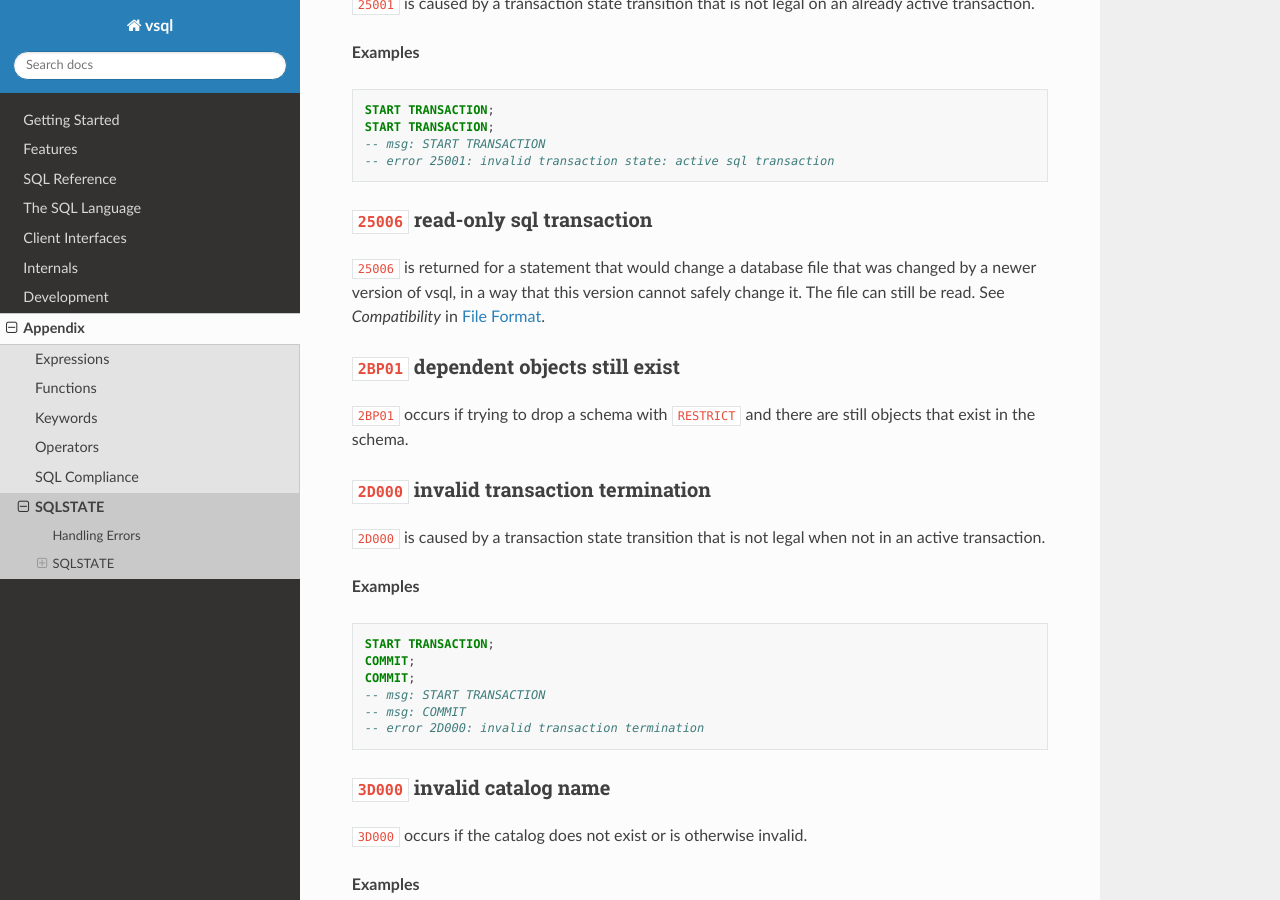
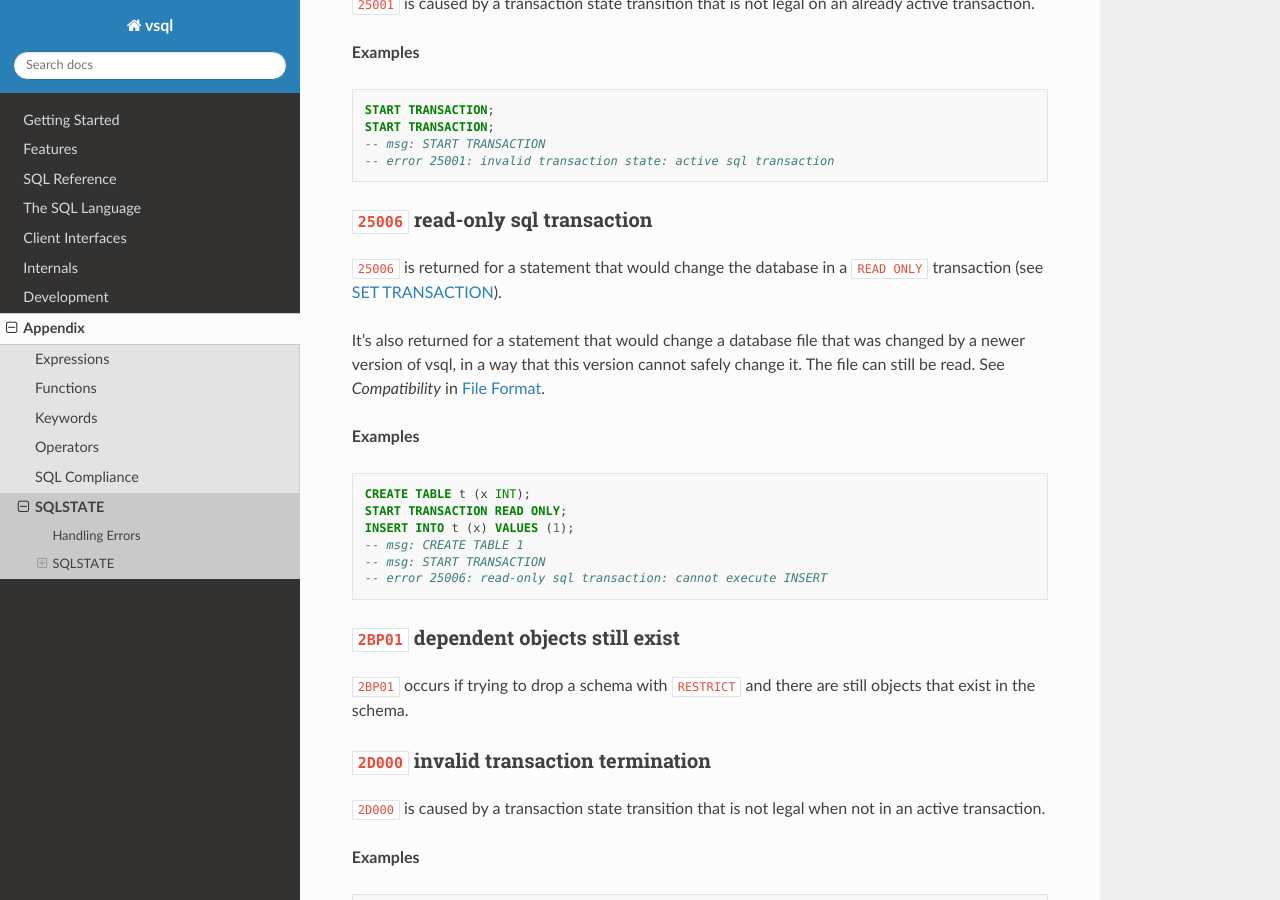
Before and after one commit to elliotchance/vsql, a Sphinx documentation site: the page built from docs/sqlstate.rst, in a window 1280 px wide and 900 px high, scrolled down 8490 px. Built offline with Sphinx 7.4.7 and the Read the Docs theme 3.1.0, drawn with Linux system fonts in a browser that asks for light colours.

Commit message:
language: Support READ ONLY and READ WRITE transactions
SET TRANSACTION and START TRANSACTION now take an access mode. In a READ
ONLY transaction, any statement that changes the database (INSERT, UPDATE,
DELETE, CREATE, ALTER or DROP) fails with 25006.

SET TRANSACTION applies to the next transaction only, whether that's a
START TRANSACTION (which can override it) or the implicit transaction of
the next statement that runs on its own. SET CATALOG, SET SCHEMA and
EXPLAIN don't start a transaction, so they don't use it up. It's a 25001
error inside a transaction. NEXT VALUE FOR is still allowed, since
sequence changes aren't transactional (PostgreSQL rejects it).

ISOLATION LEVEL (E152-01) is still not supported.

SQL E152-02
SQL T241

Co-Authored-By: Claude Opus 5.5 <noreply@anthropic.com>

```diff
--- a/docs/sql-compliance.rst
+++ b/docs/sql-compliance.rst
@@ -322,13 +322,13 @@ As of the latest version (or at least the version of this documentation)
    * - ✅ E151-02
      - ``ROLLBACK`` statement
 
-   * - ❌ **E152**
+   * - ⭕ **E152**
      - **Basic SET TRANSACTION statement**
 
    * - ❌ E152-01
      - ``SET TRANSACTION`` statement: ``ISOLATION LEVEL SERIALIZABLE`` clause
 
-   * - ❌ E152-02
+   * - ✅ E152-02
      - ``SET TRANSACTION`` statement: ``READ ONLY`` and ``READ WRITE`` clauses
 
    * - ❌ **E153**
--- a/docs/sql-reference.rst
+++ b/docs/sql-reference.rst
@@ -19,6 +19,7 @@ SQL Reference
    select.rst
    set-catalog.rst
    set-schema.rst
+   set-transaction.rst
    start-transaction.rst
    update.rst
    values.rst
--- a/docs/sqlstate.rst
+++ b/docs/sqlstate.rst
@@ -394,10 +394,24 @@ already active transaction.
 ``25006`` read-only sql transaction
 ^^^^^^^^^^^^^^^^^^^^^^^^^^^^^^^^^^^
 
-``25006`` is returned for a statement that would change a database file that
-was changed by a newer version of vsql, in a way that this version cannot
-safely change it. The file can still be read. See *Compatibility* in
+``25006`` is returned for a statement that would change the database in a
+``READ ONLY`` transaction (see :doc:`set-transaction`).
+
+It's also returned for a statement that would change a database file that was
+changed by a newer version of vsql, in a way that this version cannot safely
+change it. The file can still be read. See *Compatibility* in
 :doc:`file-format`.
+
+**Examples**
+
+.. code-block:: sql
+
+   CREATE TABLE t (x INT);
+   START TRANSACTION READ ONLY;
+   INSERT INTO t (x) VALUES (1);
+   -- msg: CREATE TABLE 1
+   -- msg: START TRANSACTION
+   -- error 25006: read-only sql transaction: cannot execute INSERT
 
 ``2BP01`` dependent objects still exist
 ^^^^^^^^^^^^^^^^^^^^^^^^^^^^^^^^^^^^^^^
--- a/docs/transactions.rst
+++ b/docs/transactions.rst
@@ -42,10 +42,15 @@ Examples
   SELECT * FROM products;
   -- NAME: Coffee Machine PRICE: 150
 
+Transactions are ``READ WRITE`` by default. A ``READ ONLY`` transaction can be
+started with ``START TRANSACTION READ ONLY``, or with :doc:`set-transaction`
+before the next transaction (including the transaction of a single statement).
+
 See Also
 --------
 
 - :doc:`commit`
 - :doc:`mvcc`
 - :doc:`rollback`
+- :doc:`set-transaction`
 - :doc:`start-transaction`
--- a/docs/v-client-library-docs.rst
+++ b/docs/v-client-library-docs.rst
@@ -418,6 +418,12 @@ struct Connection
    	// errors (such as an UPDATE that matched no rows). Expressions must not have
    	// side effects, like advancing a sequence.
    	dry_run bool
+   	// next_transaction is set by SET TRANSACTION for the next SQL-transaction,
+   	// whether it's started by START TRANSACTION or implicitly by a statement.
+   	next_transaction ?TransactionCharacteristics
+   	// read_only is the access mode of the current SQL-transaction, see
+   	// begin_access_mode.
+   	read_only bool
    pub mut:
    	// now allows you to override the wall clock that is used. The Time must be
    	// in UTC with a separate offset for the current local timezone (in positive
```
Also changed, not shown: other parts of docs/sql-compliance.rst (+1 -1 lines), docs/set-transaction.rst (added, +58 -0 lines), docs/start-transaction.rst (+10 -1 lines), 12 other files.
